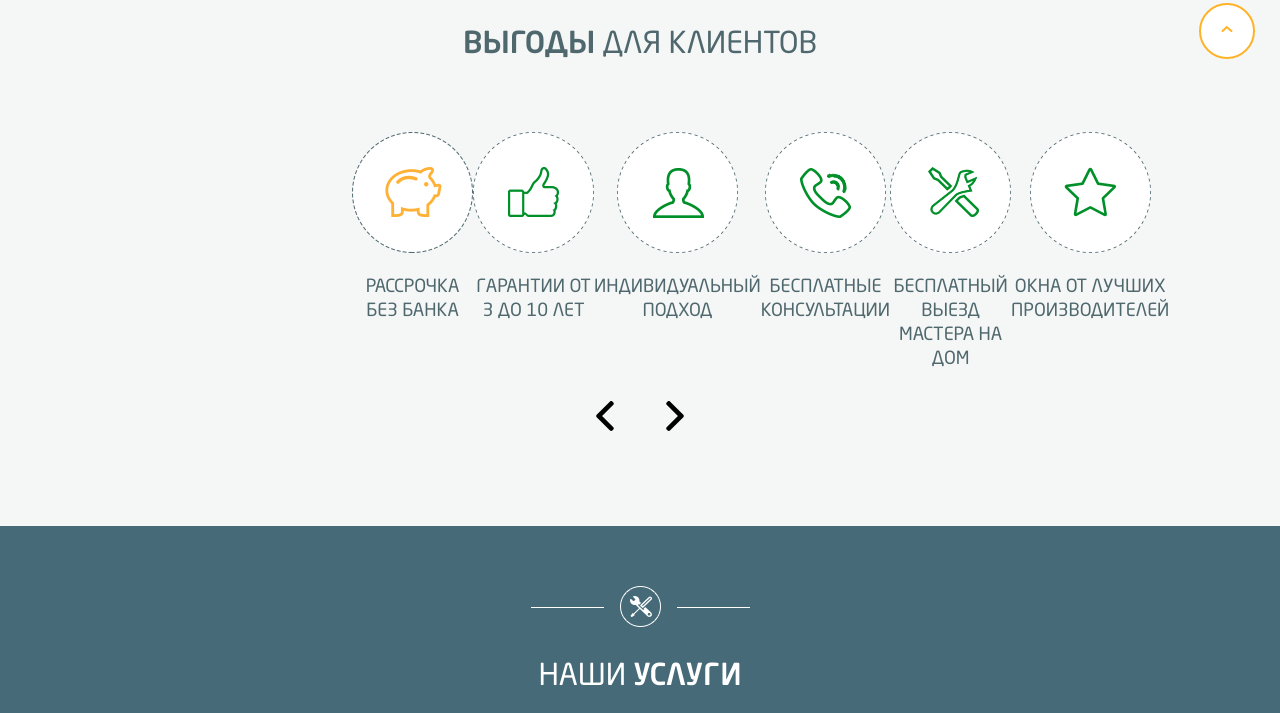
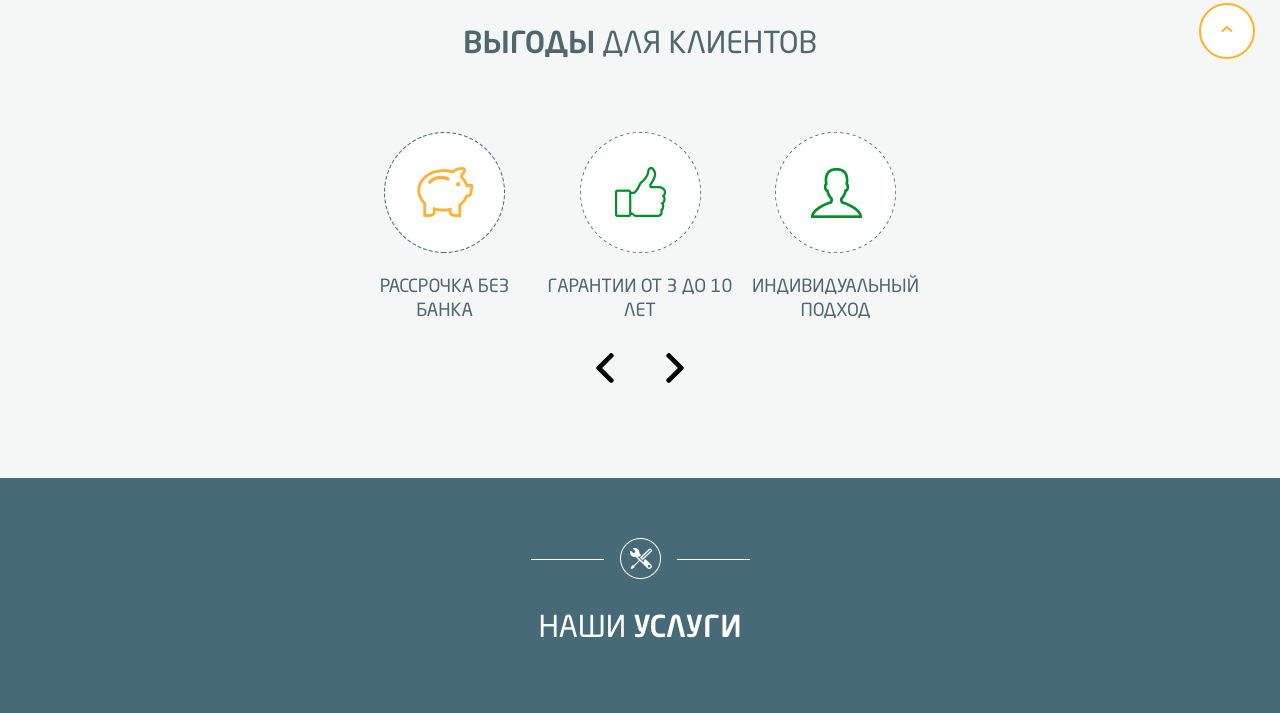
Before and after one commit to DaXBka/window-shop-academy, a website built with webpack: page index.html in a window 1280 px wide. Shown: the part 716-1429 px from the top of the page. Built offline with nearby package versions, Linux system fonts and the light colour scheme.

Commit message:
+BenefitsSlider +HoverAnimation in css

```diff
--- a/css/style.css
+++ b/css/style.css
@@ -2,7 +2,7 @@ html {
     height: 100%;
 }
 body {
-  font-family: "NeoSansCyr-Regular", sans-serif;
+    font-family: 'NeoSansCyr-Regular', sans-serif;
     line-height: 150%;
     font-size: 16px;
     height: 100%;
@@ -10,13 +10,13 @@ body {
     color: #4f686e;
 }
 h2 span {
-  font-family: "NeoSansCyr-Medium", sans-serif;
+    font-family: 'NeoSansCyr-Medium', sans-serif;
 }
 h3 {
     text-transform: uppercase;
 }
 .text-normal {
-  font-family: "NeoSansCyr-Medium", sans-serif !important;
+    font-family: 'NeoSansCyr-Medium', sans-serif !important;
 }
 .text-warning {
     color: #ffb438;
@@ -40,7 +40,7 @@ h3 {
     display: inline-block;
 }
 .phone-icon {
-  background: url("../images/phone.png") no-repeat;
+    background: url('../images/phone.png') no-repeat;
     display: inline-block;
     width: 22px;
     height: 21px;
@@ -67,10 +67,8 @@ h3 {
 .form-control:focus {
     border-color: #00902a;
     outline: 0;
-  -webkit-box-shadow: inset 0 1px 1px rgba(0, 0, 0, 0.075),
-    0 0 8px rgba(0, 144, 42, 0.6);
-  box-shadow: inset 0 1px 1px rgba(0, 0, 0, 0.075),
-    0 0 8px rgba(0, 144, 42, 0.6);
+    -webkit-box-shadow: inset 0 1px 1px rgba(0, 0, 0, 0.075), 0 0 8px rgba(0, 144, 42, 0.6);
+    box-shadow: inset 0 1px 1px rgba(0, 0, 0, 0.075), 0 0 8px rgba(0, 144, 42, 0.6);
 }
 .form-control::-moz-placeholder {
     color: #8e8e8e;
@@ -82,27 +80,25 @@ h3 {
 .form-control::-webkit-input-placeholder {
     color: #8e8e8e;
 }
-input[name="name"],
-input[name="phone"] {
-  background-image: url("../images/form-icons.png");
+input[name='name'],
+input[name='phone'] {
+    background-image: url('../images/form-icons.png');
     background-repeat: no-repeat;
     padding-left: 40px;
 }
-input[name="name"] {
+input[name='name'] {
     background-position: 0px 0px;
 }
-input[name="phone"] {
+input[name='phone'] {
     background-position: 0px -40px;
 }
 input.error {
     border-color: #f00;
-  -webkit-box-shadow: inset 0 1px 1px rgba(255, 0, 0, 0.075),
-    0 0 8px rgba(220, 0, 0, 0.6);
-  box-shadow: inset 0 1px 1px rgba(255, 0, 0, 0.075),
-    0 0 8px rgba(220, 0, 0, 0.6);
+    -webkit-box-shadow: inset 0 1px 1px rgba(255, 0, 0, 0.075), 0 0 8px rgba(220, 0, 0, 0.6);
+    box-shadow: inset 0 1px 1px rgba(255, 0, 0, 0.075), 0 0 8px rgba(220, 0, 0, 0.6);
 }
 .btn {
-  font-family: "NeoSansCyr-Medium", sans-serif;
+    font-family: 'NeoSansCyr-Medium', sans-serif;
     border-radius: 21px;
     font-size: 16px;
     font-weight: normal;
@@ -127,13 +123,7 @@ input.error {
     background-color: #ff8a17;
     *background-color: #ff8a17;
     background-image: -moz-linear-gradient(top, #ffb336, #ff8a17);
-  background-image: -webkit-gradient(
-    linear,
-    0 0,
-    0 100%,
-    from(#ffb336),
-    to(#ff8a17)
-  );
+    background-image: -webkit-gradient(linear, 0 0, 0 100%, from(#ffb336), to(#ff8a17));
     background-image: -webkit-linear-gradient(top, #ffb336, #ff8a17);
     background-image: -o-linear-gradient(top, #ffb336, #ff8a17);
     background-image: linear-gradient(to bottom, #ffb336, #ff8a17);
@@ -156,13 +146,7 @@ input.error {
     background-color: #009215;
     *background-color: #009215;
     background-image: -moz-linear-gradient(top, #00b51a, #009215);
-  background-image: -webkit-gradient(
-    linear,
-    0 0,
-    0 100%,
-    from(#00b51a),
-    to(#009215)
-  );
+    background-image: -webkit-gradient(linear, 0 0, 0 100%, from(#00b51a), to(#009215));
     background-image: -webkit-linear-gradient(top, #00b51a, #009215);
     background-image: -o-linear-gradient(top, #00b51a, #009215);
     background-image: linear-gradient(to bottom, #00b51a, #009215);
@@ -198,7 +182,7 @@ input.error {
 }
 .btn-sm,
 .btn-group-sm > .btn {
-  font-family: "NeoSansCyr-Regular", sans-serif;
+    font-family: 'NeoSansCyr-Regular', sans-serif;
     padding: 5px 25px;
     font-size: 16px;
     line-height: 1.5;
@@ -247,7 +231,7 @@ input.error {
     position: absolute;
     z-index: 1030;
     bottom: -1px;
-  content: "";
+    content: '';
     display: block;
     width: 100%;
     height: 1px;
@@ -302,7 +286,7 @@ input.error {
     -webkit-transition: background-color 0.1s linear, color 0.1s linear;
 }
 .menu-icons {
-  background-image: url("../images/menu-icons.png");
+    background-image: url('../images/menu-icons.png');
     background-repeat: no-repeat;
     height: 16px;
     display: inline-block;
@@ -358,7 +342,7 @@ input.error {
     background-position: -80px 0px;
 }
 #offer {
-  background: url("../images/offer2-bg.jpg") no-repeat 50% 50%;
+    background: url('../images/offer2-bg.jpg') no-repeat 50% 50%;
     position: relative;
     background-size: cover;
 }
@@ -366,7 +350,7 @@ input.error {
     position: absolute;
     z-index: 10;
     bottom: 0px;
-  content: "";
+    content: '';
     display: block;
     width: 100%;
     height: 1px;
@@ -385,7 +369,7 @@ input.error {
     text-align: right;
 }
 .offer-heading {
-  font-family: "NeoSansCyr-Medium", sans-serif;
+    font-family: 'NeoSansCyr-Medium', sans-serif;
     background-color: rgba(42, 52, 54, 0.8);
     padding: 20px;
     display: inline-block;
@@ -429,7 +413,7 @@ input.error {
     height: 41px;
 }
 .heading-image i {
-  background-image: url("../images/heading-icons.png");
+    background-image: url('../images/heading-icons.png');
     background-repeat: no-repeat;
     height: 41px;
     width: 41px;
@@ -438,7 +422,7 @@ input.error {
 }
 .heading-image i:after,
 .heading-image i:before {
-  content: "";
+    content: '';
     display: block;
     position: absolute;
     width: 73px;
@@ -565,7 +549,7 @@ input.error {
 }
 .service-text h3 {
     margin: 0px 0px 20px;
-  font-family: "NeoSansCyr-Medium", sans-serif;
+    font-family: 'NeoSansCyr-Medium', sans-serif;
 }
 .service-text p {
     font-size: 14px;
@@ -590,7 +574,7 @@ input.error {
     top: 43.64%;
     display: inline-block;
     padding: 2px 12px 2px 35px;
-  background: url("../images/preview.png") no-repeat 10px center #fff;
+    background: url('../images/preview.png') no-repeat 10px center #fff;
     font-size: 14px;
     border-radius: 14px;
 }
@@ -610,7 +594,7 @@ p.services-image_mobile {
     animation-name: rotateInUpLeft;
 }
 .order {
-  background: url("../images/order2-bg.jpg") no-repeat center;
+    background: url('../images/order2-bg.jpg') no-repeat center;
     padding: 80px 0px;
 }
 .order-inner {
@@ -624,14 +608,14 @@ p.services-image_mobile {
     margin: 0px 0px 10px 0px;
     line-height: 1.4;
     position: relative;
-  font-family: "NeoSansCyr-Medium", sans-serif;
+    font-family: 'NeoSansCyr-Medium', sans-serif;
 }
 .order-inner h2:before {
     display: block;
     position: absolute;
     top: 0;
     left: 0;
-  content: "";
+    content: '';
     width: 32px;
     height: 3px;
     border-radius: 2px;
@@ -672,7 +656,7 @@ p.services-image_mobile {
     margin-bottom: 0;
 }
 #reviews {
-  background: url("../images/review-bg.png");
+    background: url('../images/review-bg.png');
 }
 .review-inner {
     position: relative;
@@ -701,10 +685,10 @@ p.services-image_mobile {
     background-color: #ffb135;
 }
 .review-arrow:after {
-  content: "";
+    content: '';
     position: absolute;
     top: 67px;
-  background-image: url("../images/review-arrows.png");
+    background-image: url('../images/review-arrows.png');
     background-repeat: no-repeat;
     width: 39px;
     height: 33px;
@@ -762,19 +746,19 @@ p.services-image_mobile {
 }
 .about-inner:after {
     position: absolute;
-  content: "";
+    content: '';
     width: 28px;
     height: 100px;
     top: 0px;
     right: -12px;
-  background-image: url("../images/about-arrow.png");
+    background-image: url('../images/about-arrow.png');
     background-repeat: no-repeat;
 }
 #about .col-lg-4:last-child .about-inner:last-child:after {
     display: none;
 }
 #documents {
-  background: url("../images/document-bg.jpg");
+    background: url('../images/document-bg.jpg');
 }
 .document-inner {
     display: inline-block;
@@ -782,8 +766,7 @@ p.services-image_mobile {
     box-shadow: 5px 5px 10px rgba(0, 0, 0, 0.25);
 }
 .document-overlay {
-  background: url("../images/zoom.png") no-repeat center
-    rgba(79, 104, 110, 0.42);
+    background: url('../images/zoom.png') no-repeat center rgba(79, 104, 110, 0.42);
     position: absolute;
     width: 100%;
     height: 100%;
@@ -820,7 +803,7 @@ p.services-image_mobile {
     color: #4f686e;
 }
 .contact-icons {
-  background-image: url("../images/contact-icons.png");
+    background-image: url('../images/contact-icons.png');
     background-repeat: no-repeat;
     width: 30px;
     height: 30px;
@@ -960,7 +943,7 @@ p.services-image_mobile {
 }
 .countdown:after,
 .countdown:before {
-  content: "";
+    content: '';
     display: table;
     clear: both;
 }
@@ -977,7 +960,7 @@ p.services-image_mobile {
     font-size: 42px;
     line-height: 74px;
     text-align: center;
-  font-family: "NeoSansCyr-Medium", sans-serif;
+    font-family: 'NeoSansCyr-Medium', sans-serif;
     border: 1px solid #9fabb1;
     background-color: #fff;
     border-radius: 4px;
@@ -1026,7 +1009,7 @@ p.services-image_mobile {
     width: 44px;
     height: 44px;
     border-radius: 10px;
-  background: #000 url("../images/loading.gif") no-repeat 50% 50%;
+    background: #000 url('../images/loading.gif') no-repeat 50% 50%;
 }
 .box-modal {
     position: relative;
@@ -1047,7 +1030,7 @@ p.services-image_mobile {
     padding: 25px 25px;
     color: #808080;
     font-weight: 300;
-  font-family: "Roboto", sans-serif;
+    font-family: 'Roboto', sans-serif;
 }
 .box-modal .box-modal_close:hover {
     color: #505050;
@@ -1449,7 +1432,7 @@ input.error {
 
 @media only screen and (min-width: 992px) {
     ::-webkit-resizer {
-    background-image: url("");
+        background-image: url('');
         background-repeat: no-repeat;
         height: 1px;
         width: 8px;
@@ -1458,7 +1441,7 @@ input.error {
         width: 8px;
     }
     ::-webkit-scrollbar-button {
-    background-image: url("");
+        background-image: url('');
         background-repat: no-repeat;
         height: 0px;
         width: 8px;
@@ -1599,6 +1582,12 @@ input.error {
 .benefits__item {
     width: 100%;
     max-width: 185px;
+
+    transition: transform 0.3s ease;
+}
+
+.benefits__item:hover {
+    transform: scale(110%);
 }
 
 .benefits-arrows {
@@ -1613,6 +1602,12 @@ input.error {
     width: 30px;
     height: 30px;
     cursor: pointer;
+
+    transition: transform 0.3s ease;
+}
+
+.benefits__arrow:hover {
+    transform: scale(120%);
 }
 
 .benefits__arrow > img {
--- a/js/index.js
+++ b/js/index.js
@@ -1,5 +1,6 @@
 import { timer } from './modules/timer';
 import { calculator } from './modules/calculator';
+import { benefitsSlider } from './modules/benefitsSlider';
 
 timer({
     id: 'timer1',
@@ -24,3 +25,12 @@ calculator(100, {
     inputSizeId: '#calc-input',
     inputTotalId: '#calc-total',
 });
+
+benefitsSlider({
+    blockId: 'benefits',
+    wrapper: '.benefits-wrap',
+    items: '.benefits__item',
+    arrows: '.benefits__arrow',
+    arrowLeft: '.benefits__arrow--left',
+    arrowRight: '.benefits__arrow--right',
+});
--- /dev/null
+++ b/js/modules/benefitsSlider.js
@@ -0,0 +1,91 @@
+import { animate } from './helpers';
+
+export const benefitsSlider = ({
+    blockId = 'benefits',
+    wrapper = '.benefits-wrap',
+    items = '.benefits__item',
+    arrows = '.benefits__arrow',
+    arrowLeft = '.benefits__arrow--left',
+    arrowRight = '.benefits__arrow--right',
+}) => {
+    const benefitsBlock = document.getElementById(blockId);
+
+    try {
+        if (!benefitsBlock) {
+            throw new Error('BenefitsSliderBlock has not found (benefitsSlider.js)');
+        }
+    } catch (e) {
+        console.error(e);
+    }
+
+    const benefitsWrap = benefitsBlock.querySelector(wrapper);
+    const benefitsItems = benefitsBlock.querySelectorAll(items);
+
+    try {
+        if (!(benefitsWrap && benefitsItems)) {
+            throw new Error('Where is the ben. wrapper OR items? (benefitsSlider.js)');
+        }
+    } catch (e) {
+        console.error(e);
+    }
+
+    let activeIndex = 0;
+
+    const renderForMobile = active => {
+        benefitsWrap.style.justifyContent = 'center';
+        benefitsWrap.innerHTML = '';
+
+        benefitsWrap.append(benefitsItems[active]);
+    };
+
+    const renderForPc = active => {
+        benefitsWrap.style.justifyContent = '';
+        benefitsWrap.innerHTML = '';
+
+        let nextIndex = active + 1 >= benefitsItems.length ? active - benefitsItems.length + 1 : active + 1;
+        let nextNextIndex = active + 2 >= benefitsItems.length ? active - benefitsItems.length + 2 : active + 2;
+
+        benefitsWrap.append(benefitsItems[active], benefitsItems[nextIndex], benefitsItems[nextNextIndex]);
+    };
+
+    const renderSlider = active => {
+        if (document.documentElement.clientWidth > 576) {
+            animate({
+                duration: 500,
+                timing(timeFraction) {
+                    return timeFraction;
+                },
+                draw(progress) {
+                    benefitsWrap.style.opacity = 1 - progress;
+                },
+            });
+
+            renderForPc(active);
+
+            animate({
+                duration: 500,
+                timing(timeFraction) {
+                    return timeFraction;
+                },
+                draw(progress) {
+                    benefitsWrap.style.opacity = progress;
+                },
+            });
+        } else {
+            renderForMobile(active);
+        }
+    };
+    benefitsBlock.addEventListener('click', e => {
+        if (e.target.closest(arrows)) {
+            if (e.target.closest(arrowLeft)) {
+                activeIndex--;
+                if (activeIndex < 0) activeIndex = benefitsItems.length - 1;
+            } else if (e.target.closest(arrowRight)) {
+                activeIndex++;
+                if (activeIndex > benefitsItems.length - 1) activeIndex = 0;
+            }
+            renderSlider(activeIndex);
+        }
+    });
+    renderSlider(activeIndex);
+};
--- a/js/modules/helpers.js
+++ b/js/modules/helpers.js
@@ -1,9 +1,4 @@
-export const addZero = num => {
-    if (num.toString().length < 2) {
-        return '0' + num;
-    }
-    return num;
-};
+export const addZero = num => (num.toString().length < 2 ? '0' + num : num);
 
 export const animate = ({ timing, draw, duration }) => {
     let start = performance.now();
--- a/js/modules/timer.js
+++ b/js/modules/timer.js
@@ -41,7 +41,7 @@ export const timer = ({ id, timerDays, timerHours, timerMinutes, timerSeconds })
 
         daysTimer.textContent = addZero(getTime.days);
         hoursTimer.textContent = addZero(getTime.hours);
-        minutesTimer.txetContent = addZero(getTime.minutes);
+        minutesTimer.textContent = addZero(getTime.minutes);
         secondsTimer.textContent = addZero(getTime.seconds);
     };
 
--- a/package.json
+++ b/package.json
@@ -21,5 +21,8 @@
   "devDependencies": {
     "webpack": "^5.70.0",
     "webpack-cli": "^4.9.2"
+  },
+  "dependencies": {
+    "swiper": "^8.0.7"
   }
 }
```
Also changed, not shown: index.html (+1 -1 lines), dist/bundle.js. Lines whose indentation alone changed are shown as unchanged.
